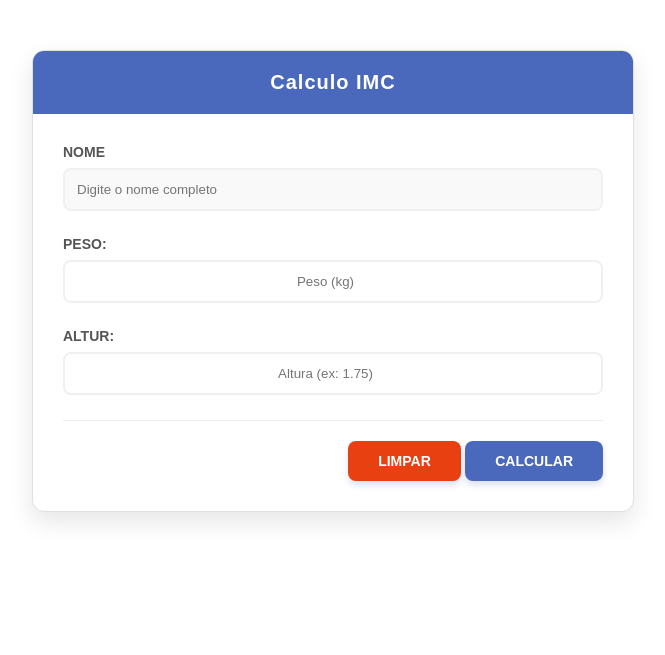
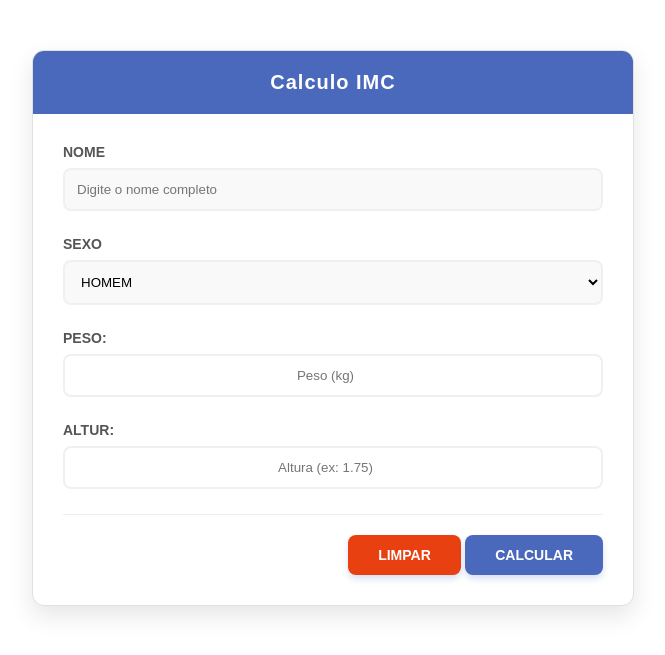
Before and after one commit to alexandresglopes/projetosaula, a PHP site: page /lib/calculoimc.html in a window 1280 px wide. Shown: the top 655 px of the page, without its empty margins (307-972 px from the left). Run offline with PHP 8.4, Linux system fonts and the light colour scheme.

Commit message:
atualizacao

```diff
--- a/css/estilo.css
+++ b/css/estilo.css
@@ -10,6 +10,17 @@
 }
 
 .inputnome {
+    width: 100%;
+    padding: 12px;
+    border: 2px solid #f0f0f0;
+    border-radius: 8px;
+    box-sizing: border-box;
+    outline: none;
+    transition: border-color 0.3s;
+    background-color: #f9f9f9;
+}
+
+.select {
     width: 100%;
     padding: 12px;
     border: 2px solid #f0f0f0;
--- a/index.html
+++ b/index.html
@@ -103,11 +103,11 @@
     <div id="menu">
         <h2 style="margin-top: 40px;">Menu</h2>
         <nav>
+            <a href="lib/calculovendas.html" target="conteudo" onclick="navegar()">Cálculo de Vendas</a>
+            <a href="lib/calculoimc.html" target="conteudo" onclick="navegar()">Cálculo de IMC</a>
             <a href="lib/mediaaluno.html" target="conteudo" onclick="navegar()">Média Aluno</a>
             <a href="lib/salarioprofessor.html" target="conteudo" onclick="navegar()">Salário Professor</a>
             <a href="lib/troco.html" target="conteudo" onclick="navegar()">Caixa Registradora</a>
-            <a href="lib/calculovendas.html" target="conteudo" onclick="navegar()">Cálculo de Vendas</a>
-            <a href="lib/calculoimc.html" target="conteudo" onclick="navegar()">Cálculo de IMC</a>
         </nav>
     </div>
 
--- a/lib/calculoimc.html
+++ b/lib/calculoimc.html
@@ -1,11 +1,13 @@
 <!DOCTYPE html>
 <html lang="pt-BR">
+
 <head>
     <meta charset="UTF-8">
     <meta name="viewport" content="width=device-width, initial-scale=1.0">
     <title>Cálculo IMC</title>
     <link rel="stylesheet" href="../css/estilo.css">
 </head>
+
 <body>
 
     <div class="divPrincipal">
@@ -15,8 +17,18 @@
         <div style="padding: 30px;">
 
             <div style="margin-bottom: 25px;">
-                <label style="display: block; margin-bottom: 8px; font-weight: bold; color: #555; font-size: 14px;">NOME</label>
+                <label
+                    style="display: block; margin-bottom: 8px; font-weight: bold; color: #555; font-size: 14px;">NOME</label>
                 <input type="text" id="nome" placeholder="Digite o nome completo" class="inputnome">
+            </div>
+
+            <div style="margin-bottom: 25px;">
+                <label
+                    style="display: block; margin-bottom: 8px; font-weight: bold; color: #555; font-size: 14px;">SEXO</label>
+                <select id="sexo" class="select" required>
+                    <option value="1">HOMEM</option>
+                    <option value="2">FEMININO</option>
+                </select>
             </div>
 
             <div style="margin-bottom: 25px;">
@@ -48,7 +60,7 @@
 
     <script>
 
-         function limpar() {
+        function limpar() {
 
             document.getElementById('nome').value = "";
             document.getElementById('peso').value = "";
@@ -58,27 +70,38 @@
         }
         function calcularIMC() {
             let nome = document.getElementById('nome').value;
+            let sexo = document.getElementById('sexo').value;
             let p = Number(document.getElementById('peso').value);
             let a = Number(document.getElementById('altura').value);
             nome = nome.toUpperCase();
 
             let imc = p / (a * a);
-            let status='';
+            let status = '';
             let i = imc.toFixed(2);
+            let s = '';
 
-            if(i < 18.5){
-                status='Magreza';
-            }else if(i > 18.5 && i <= 24.9){
-                status='Eutrofia';
-            }else if(i >= 25 && i <= 29.9){
-                status='Pré-obesidade';
-            }else if(i >= 30 && i <= 34.9){
-                status='Obesidade grau I';
-            }else if(i >= 35 && i <= 35.9){
-                status='Obesidade grau II';
-            }else if(i >= 40){
-                status='Obesidade grau III';
+            if (sexo == 1) {
+                s = 'MASCULINO';
+                if (i < 18.5) {
+                    status = 'Magreza';
+                } else if (i > 18.5 && i <= 24.9) {
+                    status = 'Eutrofia';
+                } else if (i >= 25 && i <= 29.9) {
+                    status = 'Pré-obesidade';
+                } else if (i >= 30 && i <= 34.9) {
+                    status = 'Obesidade grau I';
+                } else if (i >= 35 && i <= 35.9) {
+                    status = 'Obesidade grau II';
+                } else if (i >= 40) {
+                    status = 'Obesidade grau III';
+                }
+            } else {
+                s = 'FEMININO';
             }
+
+
+
+
 
             document.getElementById('res').innerHTML = `
                 <div class="divresult">
@@ -89,6 +112,11 @@
                     </div>
 
                     <div style="display: flex; gap: 15px; margin-bottom: 15px; flex-wrap: wrap;">
+                        <div sstyle="background: white; padding: 10px; border-radius: 5px; border: 1px solid #eee; min-width: 80px; text-align: center;">
+                            <span style="color: #777; font-size: 12px; font-weight: bold; text-transform: uppercase;">Sexo:</span><br>
+                            <span style="font-size: 22px; font-weight: bold; color: #2c3e50;">${s}</span>
+                        </div>
+
                         <div sstyle="background: white; padding: 10px; border-radius: 5px; border: 1px solid #eee; min-width: 80px; text-align: center;">
                             <span style="color: #777; font-size: 12px; font-weight: bold; text-transform: uppercase;">Seu IMC é:</span><br>
                             <span style="font-size: 22px; font-weight: bold; color: #2c3e50;">${imc.toFixed(2)}</span>
@@ -104,4 +132,5 @@
         }
     </script>
 </body>
+
 </html>
```
